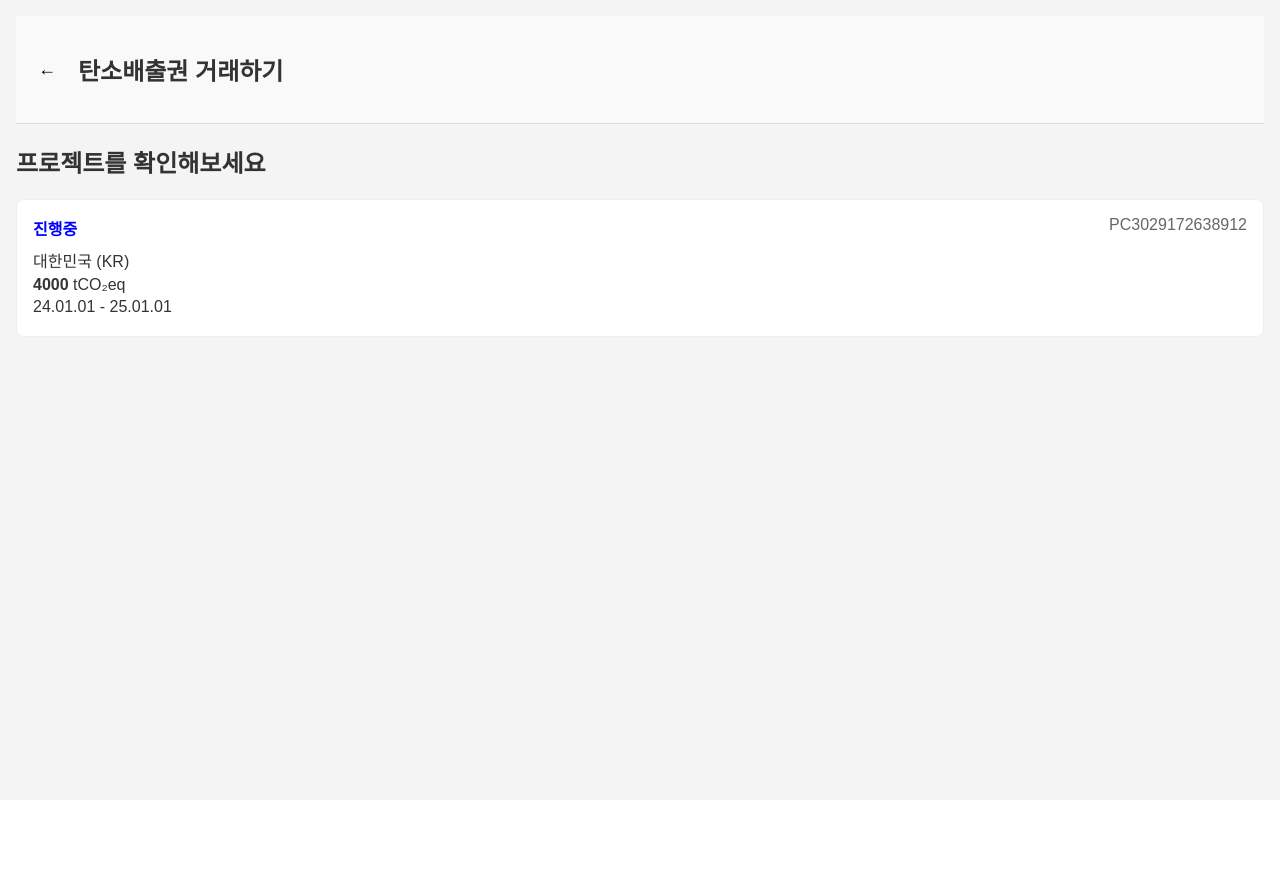
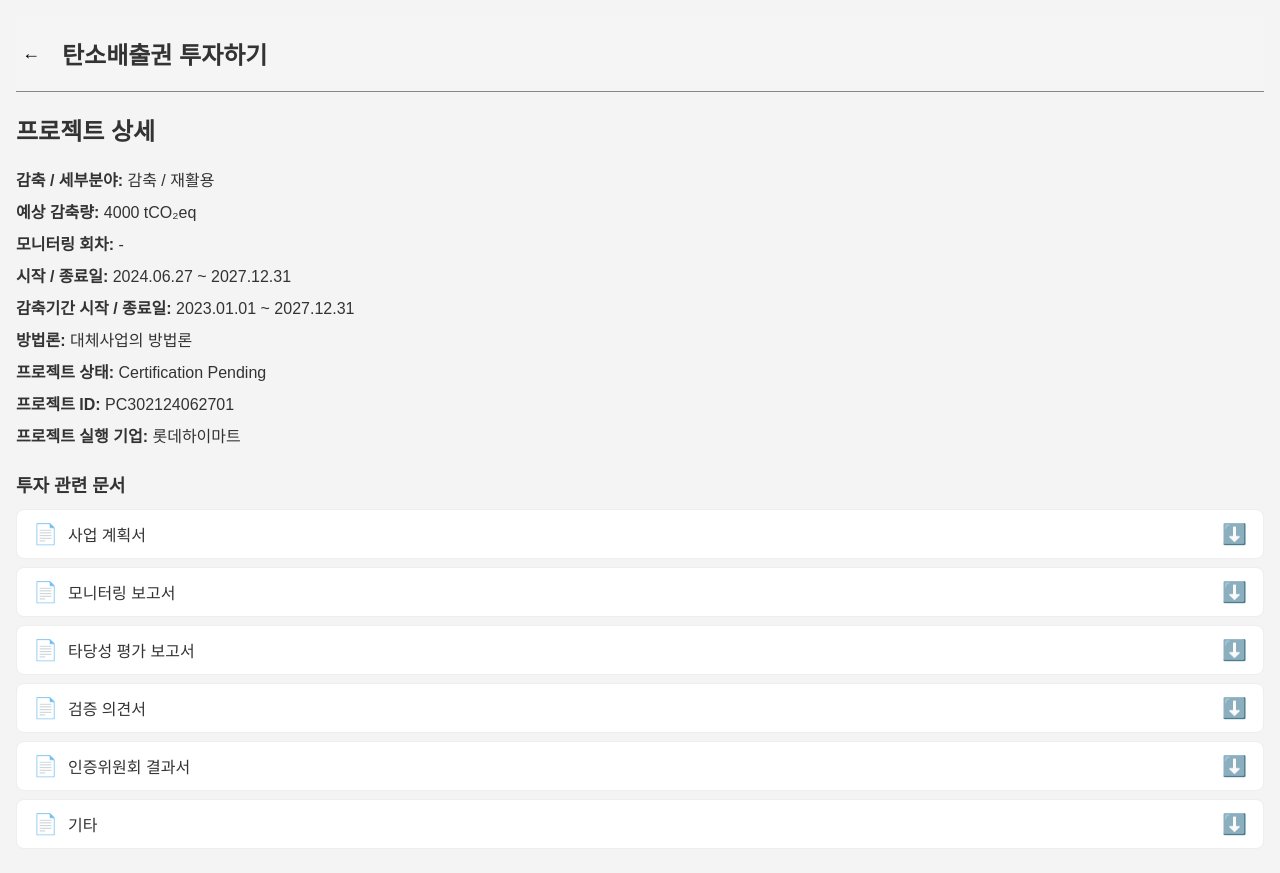
Before and after one commit to leechanhoe/sol-token, a React (Create React App) app: page /projects/1 in a window 1280 px wide. Before the commit the page ends 800 px from the top, so only its background shows below. Built offline with nearby package versions, Linux system fonts and the light colour scheme.

Commit message:
프로젝트 상세 화면 구현

```diff
--- a/src/components/Header.css
+++ b/src/components/Header.css
@@ -1,9 +1,10 @@
 .header {
     display: flex;
     align-items: center;
-    padding: 16px;
-    background-color: #f9f9f9;
-    border-bottom: 1px solid #ddd;
+
+    padding: 0px;
+    background-color: #f5f5f5;
+    border-bottom: 1px solid #868686;
   }
 
   .back-button {
--- a/src/components/Header.js
+++ b/src/components/Header.js
@@ -17,7 +17,7 @@ function Header() {
   return (
     <header className="header">
       <button className="back-button" onClick={handleBack}>←</button>
-      <h1>탄소배출권 거래하기</h1>
+      <h1>탄소배출권 투자하기</h1>
     </header>
   );
 }
--- a/src/components/MarketList.js
+++ b/src/components/MarketList.js
@@ -10,7 +10,7 @@ function MarketList() {
 
   return (
     <section className="market-list">
-      <h2>탄소배출권 시장</h2>
+      <h1>탄소배출권 시장</h1>
       <p>프로젝트를 통해 얻은 크레딧을 거래해보세요</p>
       <ul>
         {markets.map((market) => (
--- a/src/pages/ProjectDetails.css
+++ b/src/pages/ProjectDetails.css
@@ -1,6 +1,66 @@
 .project-details {
-    padding: 16px;
-  }
+  padding: 16px;
+}
+
+.project-info {
+  margin-bottom: 24px;
+}
+
+.project-info p {
+  margin: 8px 0;
+  font-size: 16px;
+}
+
+.project-info strong {
+  font-weight: bold;
+}
+
+.project-documents h3 {
+  margin-bottom: 12px;
+  font-size: 18px;
+  color: #333;
+}
+
+.project-documents ul {
+  list-style: none;
+  padding: 0;
+  margin: 0;
+}
+
+.document-item {
+  display: flex;
+  align-items: center;
+  justify-content: space-between;
+  border: 1px solid #eee;
+  border-radius: 8px;
+  padding: 12px 16px;
+  margin-bottom: 8px;
+  background-color: #fff;
+}
+
+.document-icon {
+  margin-right: 10px;
+  font-size: 20px;
+}
+
+.document-name {
+  flex-grow: 1;
+  font-size: 16px;
+  color: #333;
+}
+
+.download-icon {
+  color: #007bff;
+  text-decoration: none;
+  font-size: 20px;
+  margin-left: 10px;
+}
+
+.download-icon:hover {
+  color: #0056b3;
+}
+
+
 
   .project-details-item {
     border: 1px solid #eee;
--- a/src/pages/ProjectDetails.js
+++ b/src/pages/ProjectDetails.js
@@ -7,9 +7,28 @@ function ProjectDetails() {
   const { id } = useParams(); // URL에서 ID 가져오기
 
   const projects = [
-    { id: 1, code: "PC3029172638912", status: "진행중", location: "대한민국 (KR)", amount: 4000, date: "24.01.01 - 25.01.01" },
-    { id: 2, code: "PC3029172638912", status: "진행중", location: "대한민국 (KR)", amount: 4000, date: "24.01.01 - 25.01.01" },
-    { id: 3, code: "PC3029172638912", status: "진행중", location: "대한민국 (KR)", amount: 4000, date: "24.01.01 - 25.01.01" },
+    {
+      id: 1,
+      code: "PC302124062701",
+      status: "Certification Pending",
+      location: "대한민국 (KR)",
+      amount: 4000,
+      dateStart: "2024.06.27",
+      dateEnd: "2027.12.31",
+      monitoringDate: "-",
+      reductionDateStart: "2023.01.01",
+      reductionDateEnd: "2027.12.31",
+      method: "대체사업의 방법론",
+      company: "롯데하이마트",
+      documents: [
+        { name: "사업 계획서", url: "#" },
+        { name: "모니터링 보고서", url: "#" },
+        { name: "타당성 평가 보고서", url: "#" },
+        { name: "검증 의견서", url: "#" },
+        { name: "인증위원회 결과서", url: "#" },
+        { name: "기타", url: "#" },
+      ],
+    },
   ];
 
   const project = projects.find((p) => p.id === parseInt(id)); // ID로 프로젝트 찾기
@@ -21,19 +40,34 @@ function ProjectDetails() {
   return (
     <section className="project-details">
       <Header />
-      <h2>프로젝트를 확인해보세요</h2>
-      <div className="project-details-item">
-        <div className="project-header">
-          <span className="project-status">{project.status}</span>
-          <span className="project-code">{project.code}</span>
-        </div>
-        <div className="project-body">
-          <p>{project.location}</p>
-          <p>
-            <strong>{project.amount}</strong> tCO₂eq
-          </p>
-          <p>{project.date}</p>
-        </div>
+      <h2>프로젝트 상세</h2>
+      <div className="project-info">
+        <p><strong>감축 / 세부분야:</strong> 감축 / 재활용</p>
+        <p><strong>예상 감축량:</strong> {project.amount} tCO₂eq</p>
+        <p><strong>모니터링 회차:</strong> {project.monitoringDate}</p>
+        <p>
+          <strong>시작 / 종료일:</strong> {project.dateStart} ~ {project.dateEnd}
+        </p>
+        <p>
+          <strong>감축기간 시작 / 종료일:</strong> {project.reductionDateStart} ~ {project.reductionDateEnd}
+        </p>
+        <p><strong>방법론:</strong> {project.method}</p>
+        <p><strong>프로젝트 상태:</strong> {project.status}</p>
+        <p><strong>프로젝트 ID:</strong> {project.code}</p>
+        <p><strong>프로젝트 실행 기업:</strong> {project.company}</p>
+      </div>
+
+      <div className="project-documents">
+        <h3>투자 관련 문서</h3>
+        <ul>
+          {project.documents.map((doc, index) => (
+            <li key={index} className="document-item">
+              <span className="document-icon">📄</span>
+              <span className="document-name">{doc.name}</span>
+              <a href={doc.url} target="_blank" rel="noopener noreferrer" className="download-icon">⬇️</a>
+            </li>
+          ))}
+        </ul>
       </div>
     </section>
   );
--- a/src/pages/ProjectList.css
+++ b/src/pages/ProjectList.css
@@ -24,3 +24,31 @@
   .project-item strong {
     color: #333;
   }
+
+  .project-list {
+    padding: 16px;
+  }
+
+  .more-button-container {
+    text-align: center;
+    margin-top: 16px;
+  }
+
+  .more-button {
+    background-color: #d9d9d9;
+    color: rgb(35, 35, 35);
+    padding: 10px 16px;
+    font-size: 16px;
+    border: none;
+    border-radius: 8px;
+    cursor: pointer;
+  }
+
+  .more-button:hover {
+    background-color: #dedede;
+  }
+
+  .project-status {
+    color: blue;
+    font-weight: bold;
+  }
--- a/src/pages/ProjectList.js
+++ b/src/pages/ProjectList.js
@@ -7,9 +7,9 @@ function ProjectList() {
   const navigate = useNavigate();
 
   const projects = [
-    { id: 1, title: "중고거래를 통한 온실가스 감축 사업", amount: 4000, date: "24.01.01 - 25.01.01" },
-    { id: 2, title: "중고거래를 통한 온실가스 감축 사업", amount: 4000, date: "24.01.01 - 25.01.01" },
-    { id: 3, title: "중고거래를 통한 온실가스 감축 사업", amount: 4000, date: "24.01.01 - 25.01.01" },
+    { id: 1, title: "중고거래를 통한 온실가스 감축 사업", status: "진행중", amount: 4000, date: "24.01.01 - 25.01.01" },
+    { id: 2, title: "중고거래를 통한 온실가스 감축 사업", status: "진행중", amount: 4000, date: "24.01.01 - 25.01.01" },
+    { id: 3, title: "중고거래를 통한 온실가스 감축 사업", status: "진행중", amount: 4000, date: "24.01.01 - 25.01.01" },
   ];
 
   const handleNavigate = (id) => {
@@ -28,12 +28,15 @@ function ProjectList() {
           onClick={() => handleNavigate(project.id)} // 클릭 시 해당 ID로 이동
         >
           <h3>{project.title}</h3>
-          <p>{project.date}</p>
+          <p>{project.date} - <span className="project-status">{project.status}</span></p>
           <p>
             <span>예상 감축량</span> <strong>{project.amount} tCO₂eq</strong>
           </p>
         </div>
       ))}
+      <div className="more-button-container">
+        <button className="more-button">더보기</button>
+      </div>
     </section>
   );
 }
```
